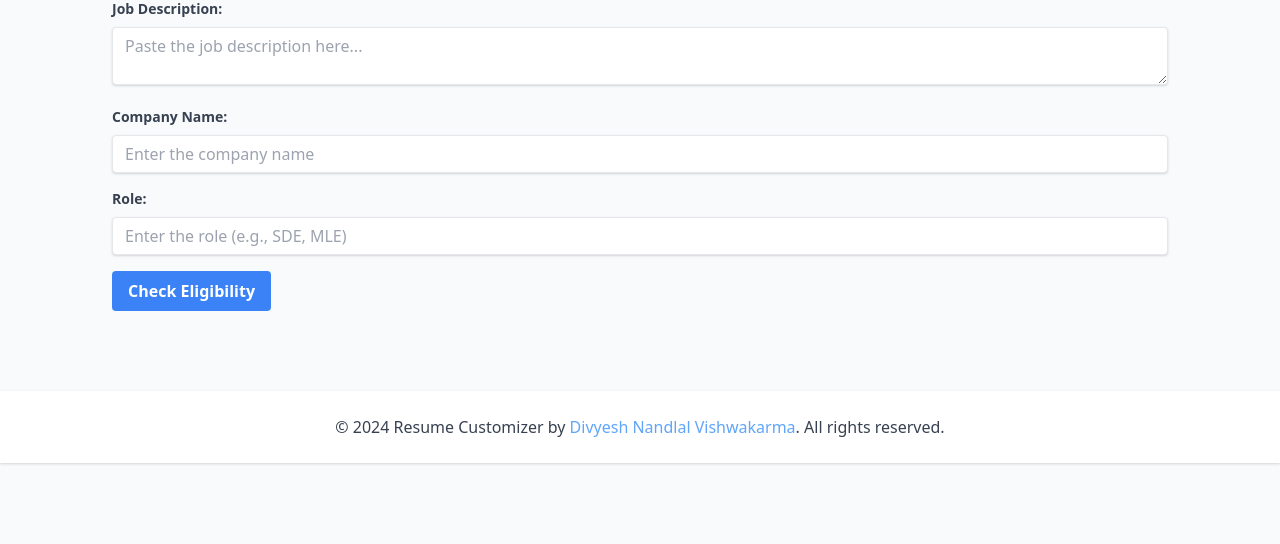
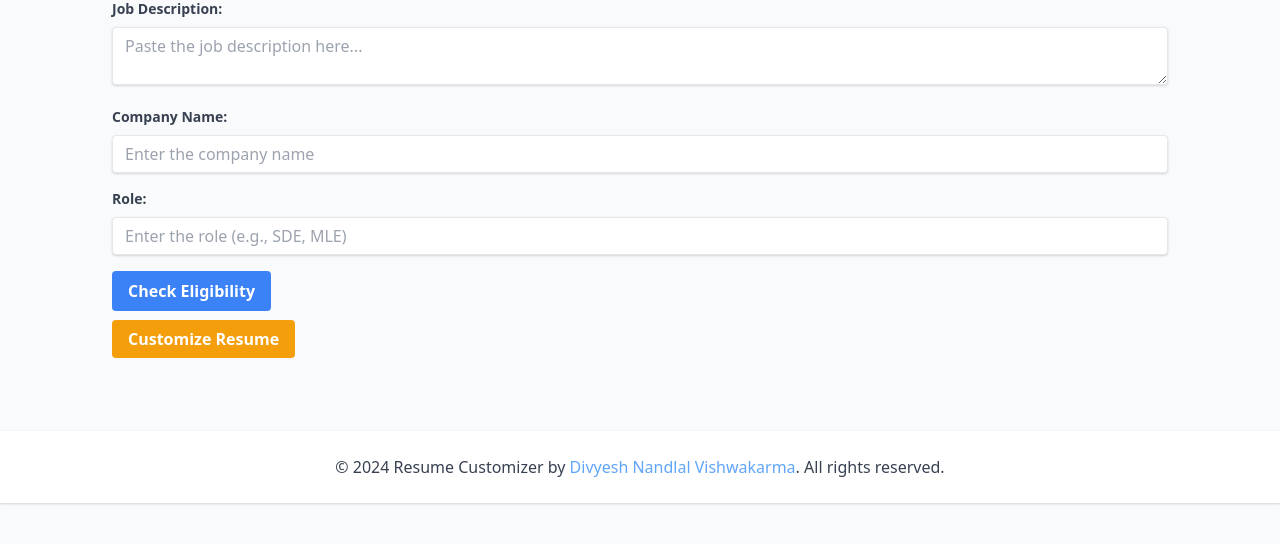
Before and after one commit to divyesh1099/resumeCustomizer, a Django app: page /resume/ in a window 1280 px wide. Shown: the part 113-657 px from the top of the page. Run offline with Django 5.2, Linux system fonts and the light colour scheme; the visitor is signed in with stand-in values (Sample User, id 1); some libraries are stand-ins or nearby versions.

Commit message:
Integrate Customization with Eligibility

```diff
--- a/resumeCustomizer/home/templates/layout.html
+++ b/resumeCustomizer/home/templates/layout.html
@@ -26,9 +26,9 @@
                 </div>
                 <!-- secondary nav -->
                 <div class="hidden md:flex items-center space-x-1">
-                    <a href="{% url 'resume:index' %}" class="py-5 px-3 text-gray-700 hover:text-gray-900">Resume</a>
-                    <a href="{% url 'home:index' %}" class="py-5 px-3 text-gray-700 hover:text-gray-900">Cover Letter</a>
                     {% if user.is_authenticated %}
+                        <a href="{% url 'resume:index' %}" class="py-5 px-3 text-gray-700 hover:text-gray-900">Resume</a>
+                        <a href="{% url 'home:index' %}" class="py-5 px-3 text-gray-700 hover:text-gray-900">Cover Letter</a>
                         <a href="{% url 'workprofile:index' %}" class="py-5 px-3 text-gray-700 hover:text-gray-900">Profile</a>
                         <a href="{% url 'home:logout' %}" class="py-2 px-3 bg-red-500 text-white rounded hover:bg-red-600">Logout</a>
                     {% else %}
--- a/resumeCustomizer/resume/templates/resume/index.html
+++ b/resumeCustomizer/resume/templates/resume/index.html
@@ -22,6 +22,9 @@
       </button>
     </div>
   </form>
+  <div class="mt-4">
+    <a href="{% url 'latexEditor:index' %}" class="bg-yellow-500 hover:bg-yellow-700 text-white font-bold py-2 px-4 rounded">Customize Resume</a>
+  </div>
   {% if eligibility is not None %}
     <div class="mt-4 p-4 {% if eligibility %}bg-green-100 border border-green-400 text-green-700{% else %}bg-red-100 border border-red-400 text-red-700{% endif %} px-4 py-3 rounded relative" role="alert">
       {% if eligibility %}
@@ -42,7 +45,7 @@
             View Current Resume
             </a>
         </div>
-      {% endif %}
+        {% endif %}
     </div>
   {% endif %}
 
```
